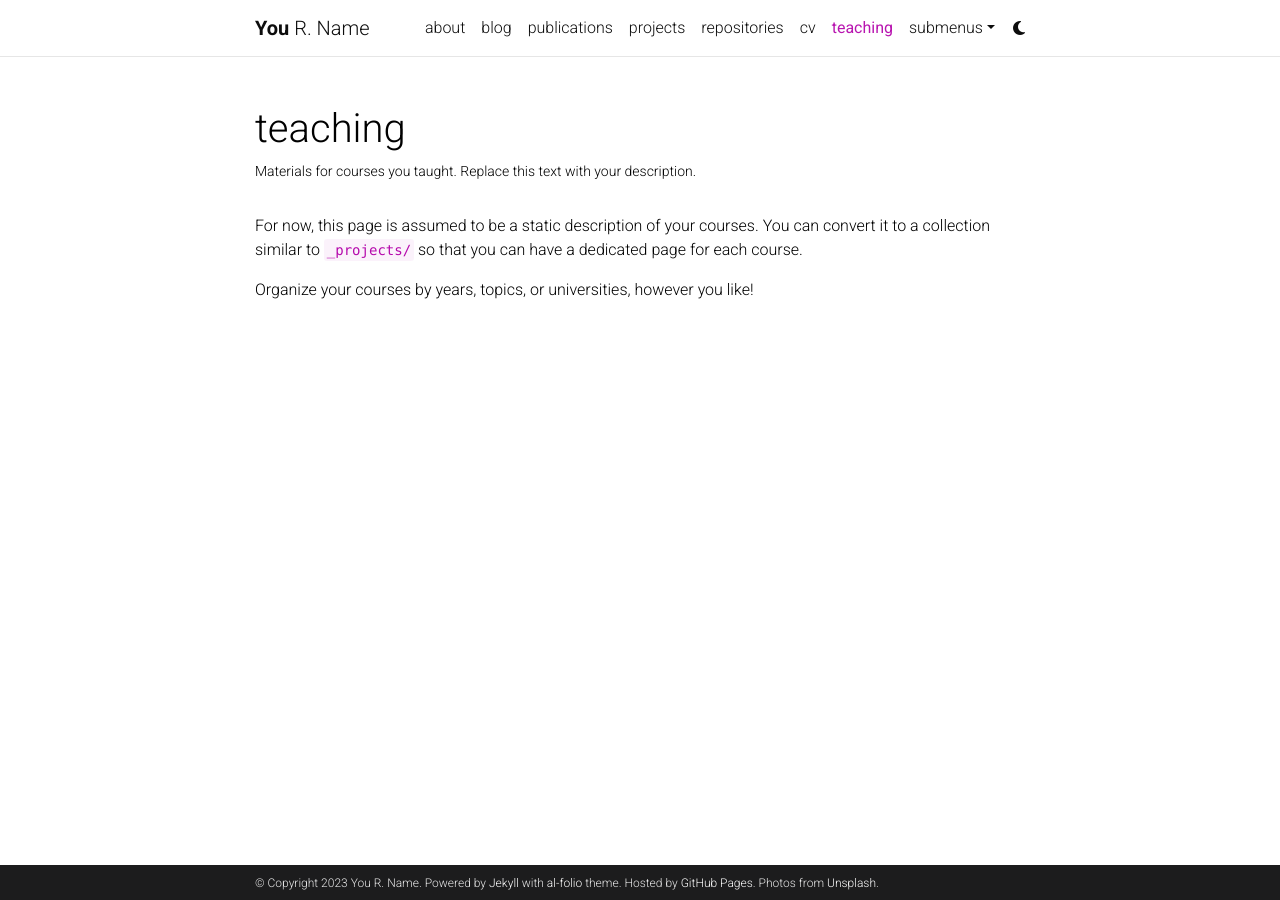
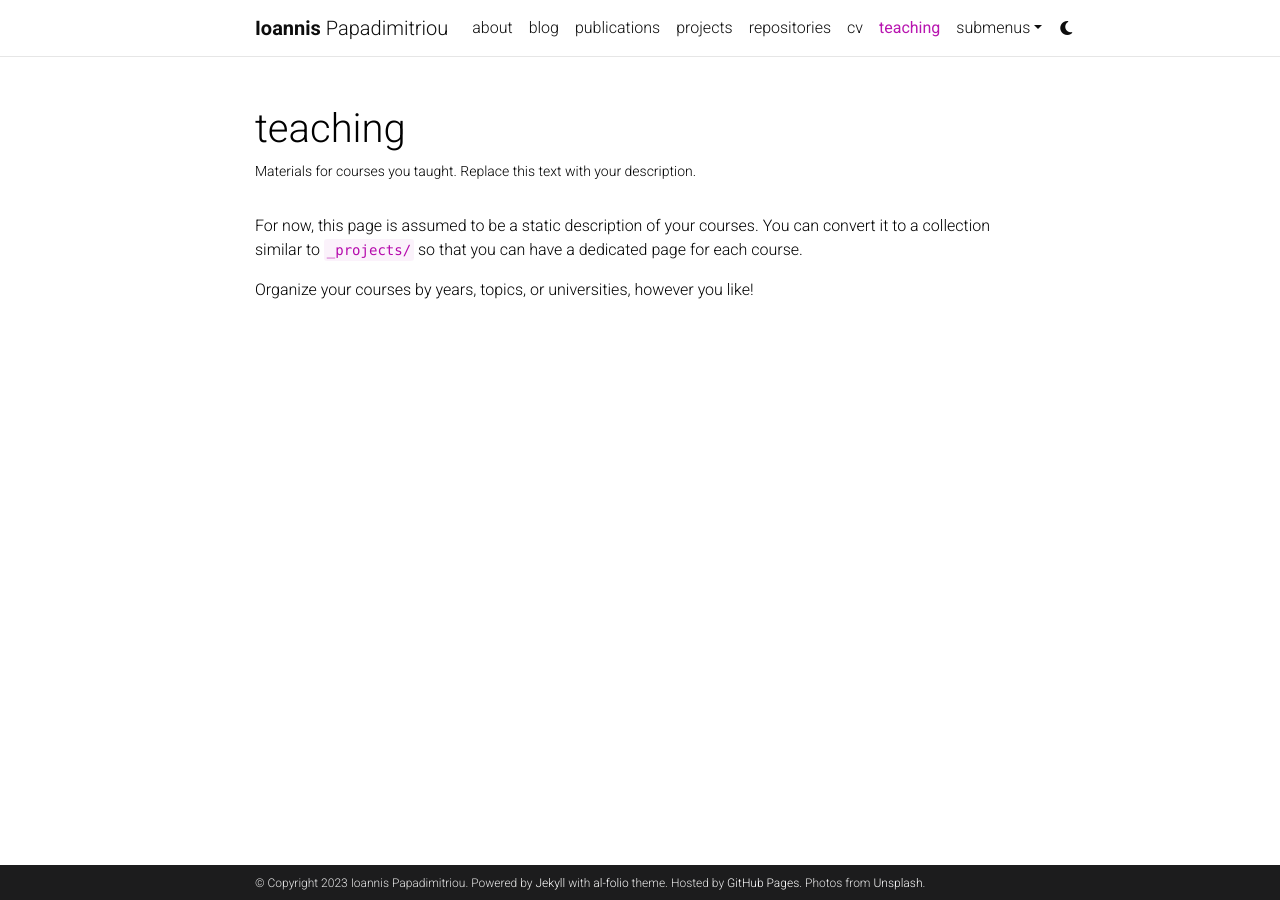
Before and after one commit to ipapadimitriou/ipapadimitriou.github.io, a Jekyll site: the page built from _pages/teaching.md, in a window 1280 px wide. Built offline with Jekyll 4.4.1, drawn with Linux system fonts in a browser that asks for light colours; comment, search, counter and statistics services are not loaded; a style sheet for code colours, icons or effects is not loaded.

Commit message:
Update _config.yml

```diff
--- a/_config.yml
+++ b/_config.yml
@@ -3,9 +3,9 @@
 # -----------------------------------------------------------------------------
 
 title: blank # the website title (if blank, full name will be used instead)
-first_name: You
-middle_name: R.
-last_name: Name
+first_name: Ioannis
+middle_name:
+last_name: Papadimitriou
 email: you@example.com
 description: > # the ">" symbol means to ignore newlines until "footer_text:"
   A simple, whitespace theme for academics. Based on [*folio](https://github.com/bogoli/-folio) design.
@@ -18,8 +18,8 @@
 lang: en # the language of your site (for example: en, fr, cn, ru, etc.)
 icon: ⚛️  # the emoji used as the favicon (alternatively, provide image name in /assets/img/)
 
-url: https://alshedivat.github.io # the base hostname & protocol for your site
-baseurl: /al-folio # the subpath of your site, e.g. /blog/
+url: https://ipapadimitriou.github.io # the base hostname & protocol for your site
+baseurl: # the subpath of your site, e.g. /blog/
 last_updated: false # set to true if you want to display last updated in the footer
 impressum_path:  # set to path to include impressum link in the footer, use the same path as permalink in a page, helps to conform with EU GDPR
 
```
